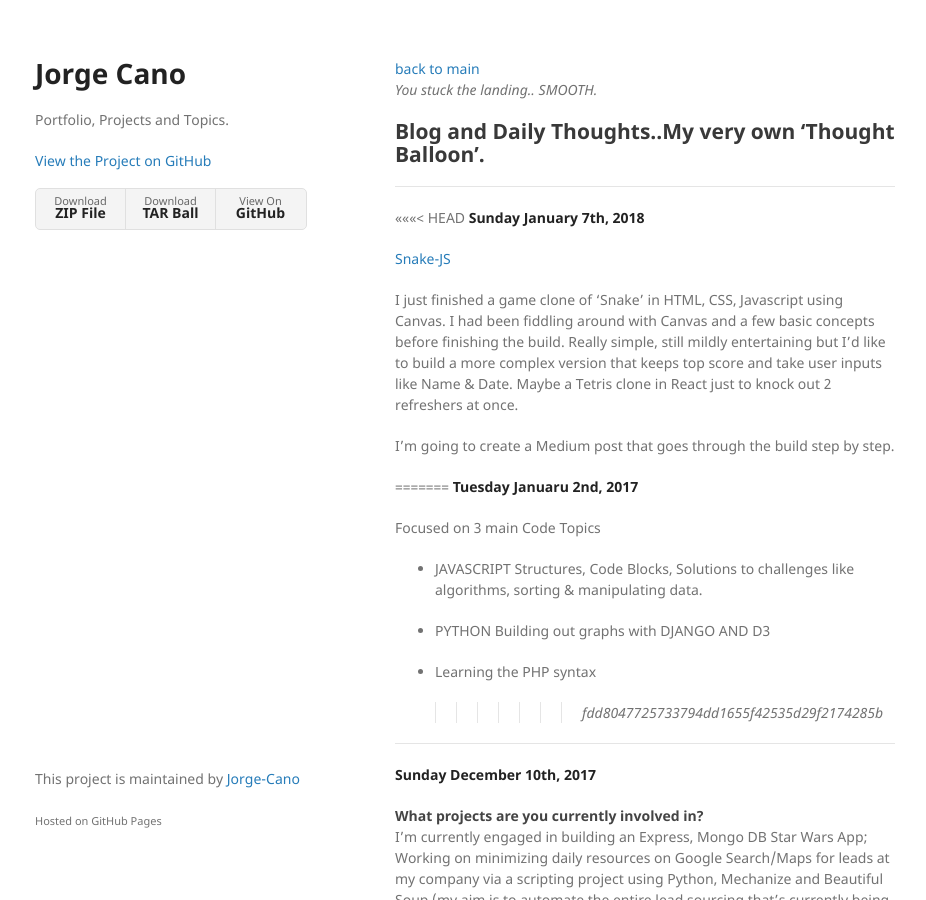
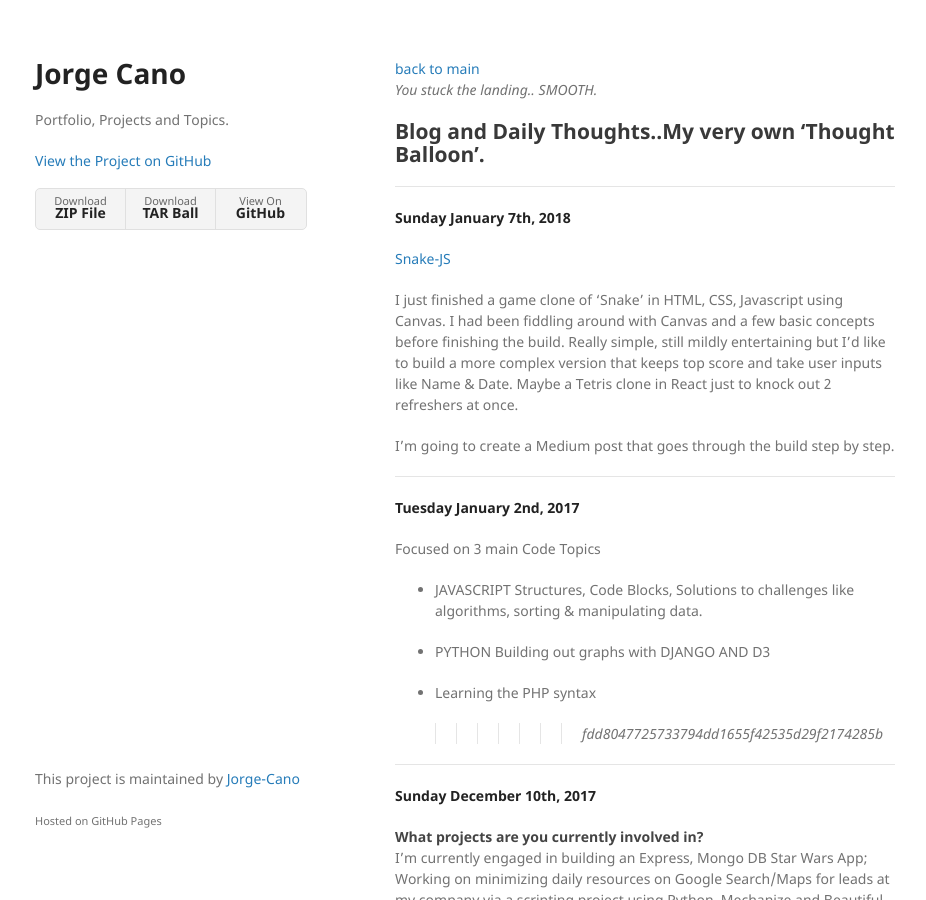
Before and after one commit to Jorge-Cano/Jekyll-Ver1, a Jekyll site: the page built from another-page.md, in a window 1280 px wide and 900 px high. Shown: the whole window, without its empty margins (175-1101 px from the left). Built offline with Jekyll 4.4.1, drawn with Linux system fonts in a browser that asks for light colours.

Commit message:
fixed git pull

```diff
--- a/another-page.md
+++ b/another-page.md
@@ -7,7 +7,7 @@ _You stuck the landing.. SMOOTH._
 ## Blog and Daily Thoughts..My very own 'Thought Balloon'.
 
 * * *
-<<<<<<< HEAD
+
 **Sunday January 7th, 2018**
 
 <a href="https://jorge-cano.github.io/Snake-JS/">Snake-JS</a>
@@ -19,8 +19,9 @@ and take user inputs like Name & Date. Maybe a Tetris clone in React just to kno
 
 I'm going to create a Medium post that goes through the build step by step.
 
-=======
-**Tuesday Januaru 2nd, 2017**
+* * *
+
+**Tuesday January 2nd, 2017**
 
 Focused on 3 main Code Topics
 
```
